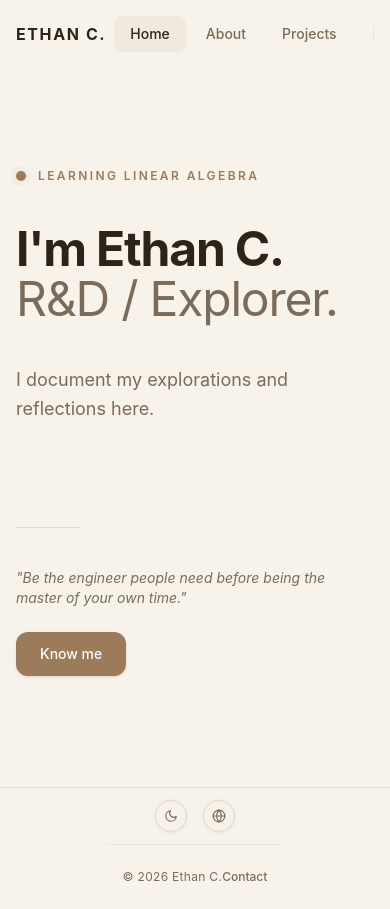
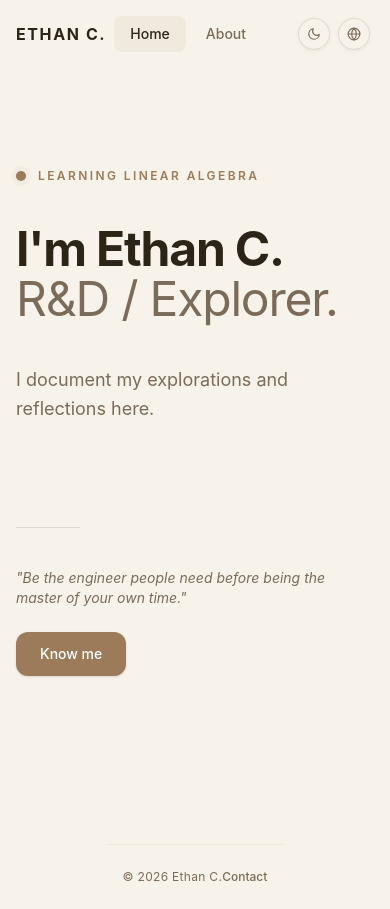
Before and after one commit to Ethan-decoy/personal_site, a React (Vite) app: page / in a window 390 px wide. Built offline with nearby package versions, Linux system fonts and the light colour scheme.

Commit message:
fix(nav): 移动端导航链接右侧留白，避免与 toggle 按钮重叠

```diff
--- a/src/App.tsx
+++ b/src/App.tsx
@@ -76,13 +76,7 @@ function AppInner() {
 			style={{ backgroundColor: theme.bg, color: theme.text }}
 		>
 			<NavBar theme={theme} active={active} onNavigate={navigate} />
-			<div className="fixed top-2 right-5 z-50 flex items-center gap-2 hidden md:flex">
-				<ThemeToggle mode={mode} setMode={setMode} theme={theme} />
-				<LangToggle locale={locale} setLocale={setLocale} theme={theme} />
-			</div>
-			<div className="md:hidden fixed bottom-0 left-0 right-0 z-50 flex items-center justify-center gap-4 px-4 py-3"
-				style={{ backgroundColor: `${theme.bg}f0`, backdropFilter: "blur(12px)", borderTop: `1px solid ${theme.border}` }}
-			>
+			<div className="fixed top-[18px] right-5 z-50 flex items-center gap-2">
 				<ThemeToggle mode={mode} setMode={setMode} theme={theme} />
 				<LangToggle locale={locale} setLocale={setLocale} theme={theme} />
 			</div>
--- a/src/components.tsx
+++ b/src/components.tsx
@@ -64,7 +64,7 @@ export function NavBar({
 					ETHAN C.
 				</span>
 				<div
-					className="flex gap-1 overflow-x-auto ml-2 items-center"
+					className="flex gap-1 overflow-x-auto ml-2 mr-24 items-center"
 					style={{ scrollbarWidth: "none", WebkitOverflowScrolling: "touch" }}
 				>
 					{links.map((l) => (
```
